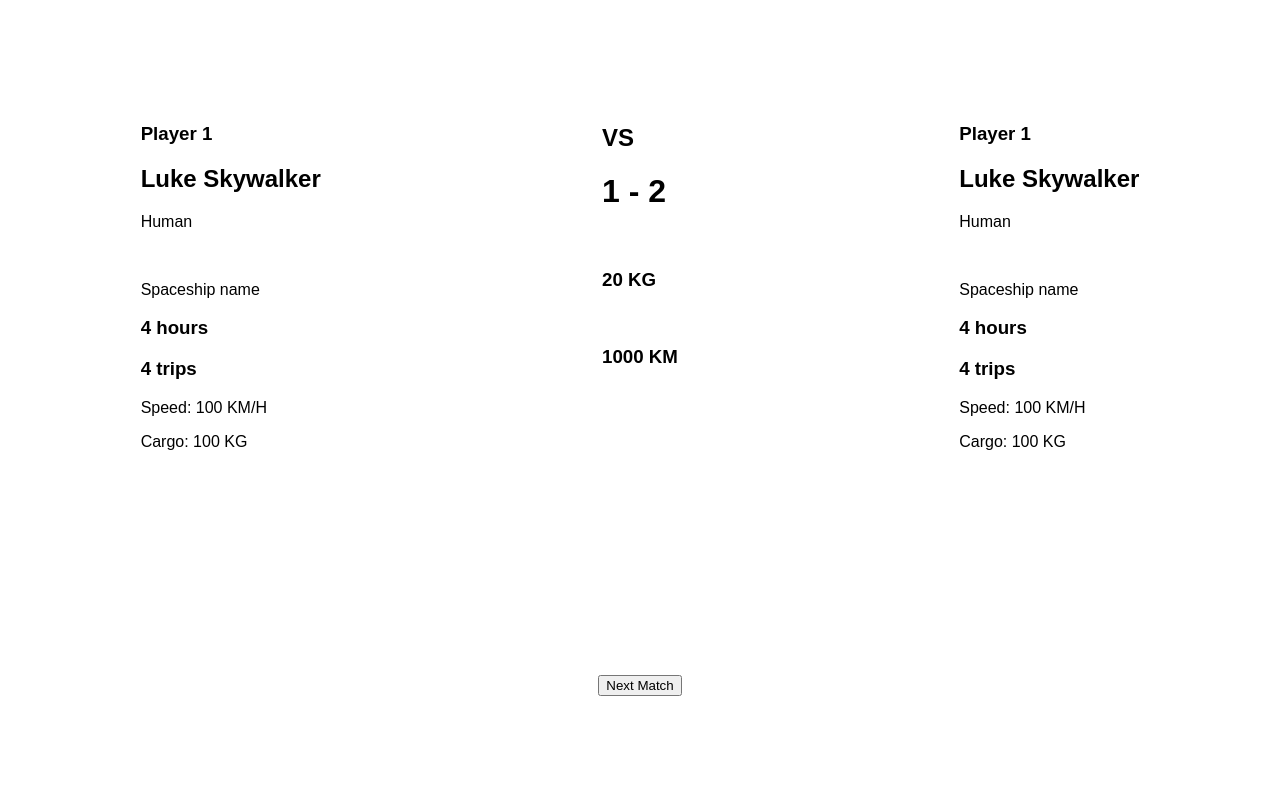
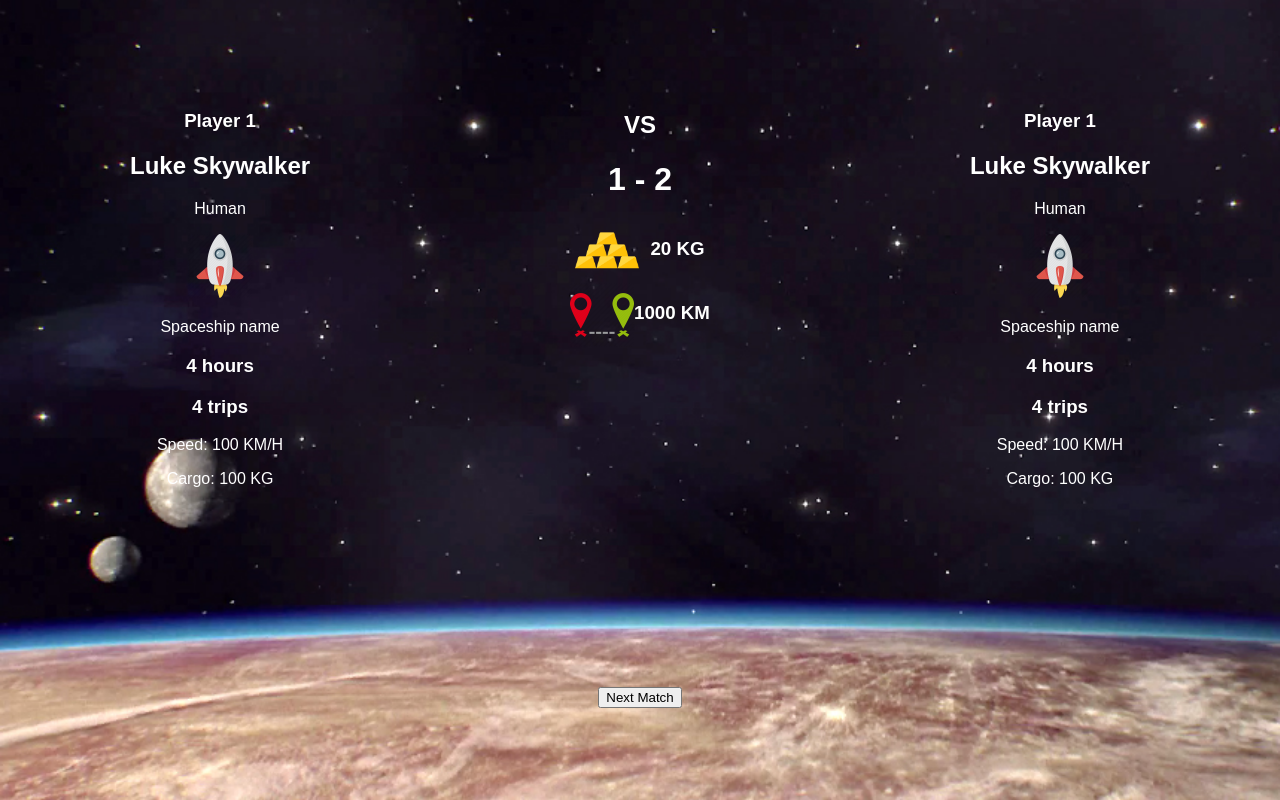
Before and after one commit to jcuadrad/react-jedi, a React (Create React App) app: page /#/ in a window 1280 px wide. Built offline with nearby package versions, Linux system fonts and the light colour scheme.

Commit message:
image imports

```diff
--- a/src/App.css
+++ b/src/App.css
@@ -1,6 +1,12 @@
 body, html {
   margin: 0;
   height: 100%;
+}
+
+body {
+  background-image: url("./images/starwars.jpg");
+  background-size: cover;
+  color: white;
 }
 
 #app {
@@ -11,15 +17,32 @@ body, html {
   display: flex;
   flex-direction: column;
   justify-content: space-around;
+  text-align: center;
   height: 100%;
 }
 
 .info-container {
   display: flex;
   justify-content: space-around;
+  text-align: center;
 }
 
 .bottom-container {
   display: flex;
   justify-content: center;
 }
+
+.spaceship-image {
+  height: 5vw;
+  width: 5vw;
+}
+
+.icon {
+  width: 5vw;
+  height: 5vw;
+}
+
+.info {
+  display: flex;
+  justify-content: space-around;
+}
--- a/src/components/GameData/index.js
+++ b/src/components/GameData/index.js
@@ -1,5 +1,8 @@
 import React from 'react'
 import PropTypes from 'prop-types'
+
+import gold from '../../images/gold.png'
+import distance from '../../images/distance.png'
 
 import Score from './Score'
 
@@ -9,11 +12,11 @@ const GameData = props => {
             <h2 color='white'>VS</h2>
             <Score/>
             <div className="info">
-                <img src="" alt=""/>
+                <img src={gold} alt="gold" className="icon"/>
                 <h3 color='white'>20 KG</h3>
             </div>
             <div className="info">
-                <img src="" alt=""/>
+                <img src={distance} alt="distance" className="icon"/>
                 <h3 color='white'>1000 KM</h3>
             </div>
         </div>
--- a/src/components/Player/index.js
+++ b/src/components/Player/index.js
@@ -1,5 +1,7 @@
 import React from 'react';
 import PropTypes from 'prop-types';
+
+import spaceship from '../../images/space.png'
 
 import Stats from './Stats'
 
@@ -10,7 +12,7 @@ const Player = props => {
       <h2>Luke Skywalker</h2>
       <p>Human</p>
       <div className="spaceship">
-        <img src="" alt=""/>
+        <img src={spaceship} alt="spaceship" className="spaceship-image" />
         <p>Spaceship name</p>
         <Stats/>
       </div>
```
